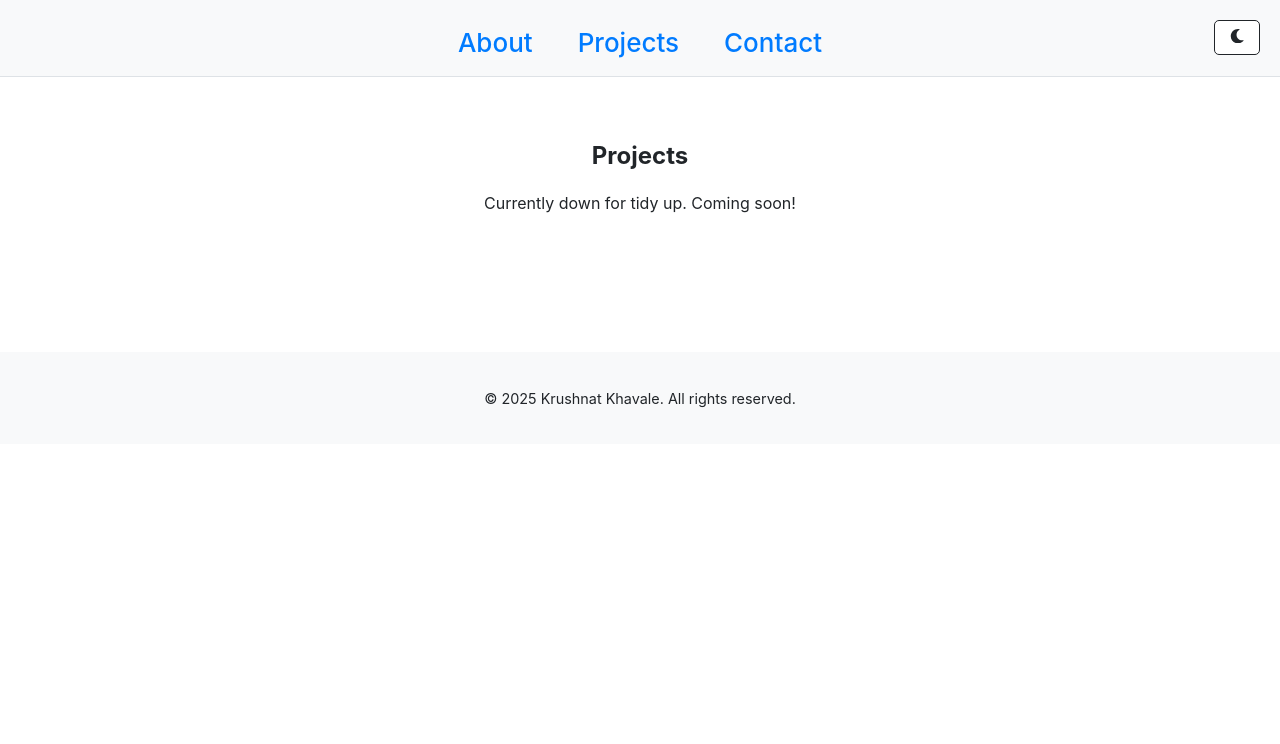
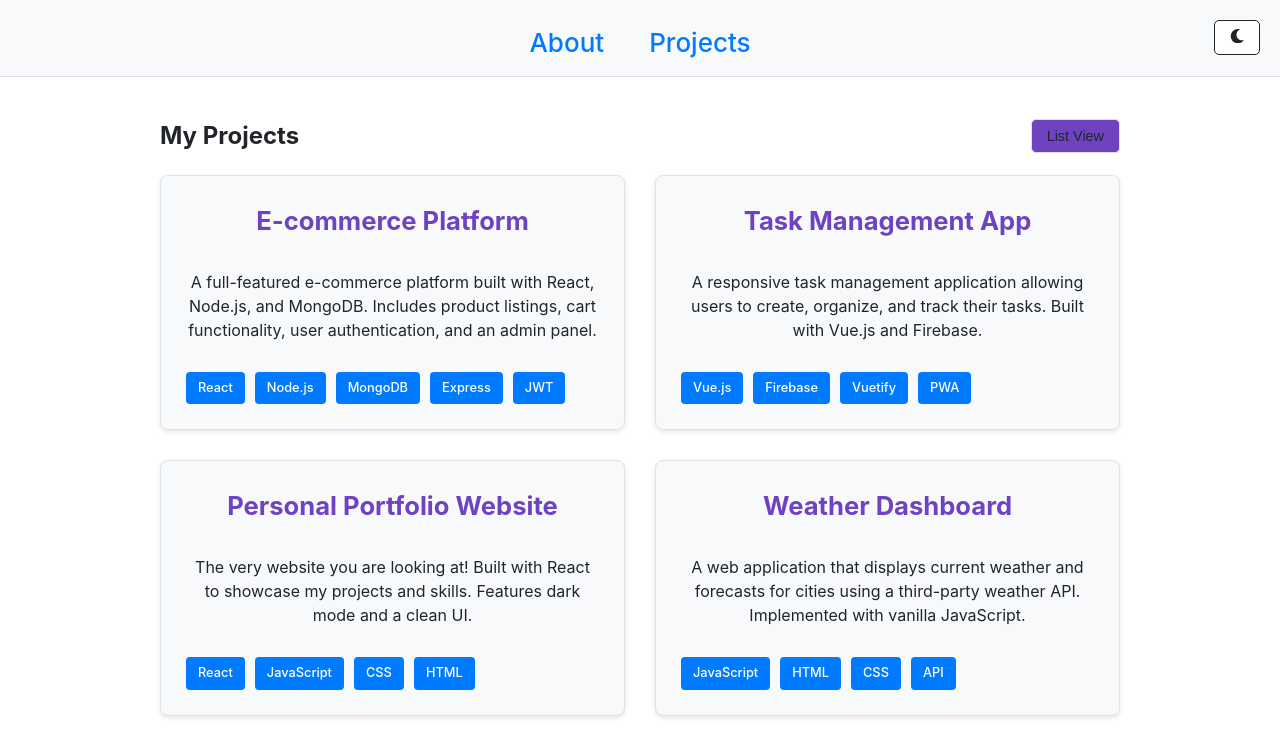
Before and after one commit to krushnatkhawale/krushnatkhawale.github.io, a React (Create React App) app: page /projects in a window 1280 px wide. Shown: the top 744 px of the page. Built offline with nearby package versions, Linux system fonts and the light colour scheme.

Commit message:
projects page now has cards with some toggle animation

```diff
--- /dev/null
+++ b/public/projects.json
@@ -0,0 +1,58 @@
+[
+  {
+    "id": 1,
+    "title": "E-commerce Platform",
+    "link": "https://github.com/yourusername/ecommerce-platform",
+    "description": "A full-featured e-commerce platform built with React, Node.js, and MongoDB. Includes product listings, cart functionality, user authentication, and an admin panel.",
+    "tags": ["React", "Node.js", "MongoDB", "Express", "JWT"]
+  },
+  {
+    "id": 2,
+    "title": "Task Management App",
+    "link": "https://github.com/yourusername/task-manager",
+    "description": "A responsive task management application allowing users to create, organize, and track their tasks. Built with Vue.js and Firebase.",
+    "tags": ["Vue.js", "Firebase", "Vuetify", "PWA"]
+  },
+  {
+    "id": 3,
+    "title": "Personal Portfolio Website",
+    "link": "https://github.com/krushnatkhawale/krushnatkhawale.github.io",
+    "description": "The very website you are looking at! Built with React to showcase my projects and skills. Features dark mode and a clean UI.",
+    "tags": ["React", "JavaScript", "CSS", "HTML"]
+  },
+  {
+    "id": 4,
+    "title": "Weather Dashboard",
+    "link": "https://github.com/yourusername/weather-dashboard",
+    "description": "A web application that displays current weather and forecasts for cities using a third-party weather API. Implemented with vanilla JavaScript.",
+    "tags": ["JavaScript", "HTML", "CSS", "API"]
+  },
+  {
+    "id": 5,
+    "title": "Blog Engine",
+    "link": "https://github.com/yourusername/blog-engine",
+    "description": "A lightweight blog engine developed with Python (Flask) and SQLite. Supports Markdown for posts and has a simple admin interface.",
+    "tags": ["Python", "Flask", "SQLite", "Markdown"]
+  },
+  {
+    "id": 6,
+    "title": "Data Visualization Tool",
+    "link": "https://github.com/yourusername/data-viz",
+    "description": "A tool for creating interactive charts and graphs from CSV data, using D3.js for powerful visualizations.",
+    "tags": ["D3.js", "JavaScript", "SVG"]
+  },
+  {
+    "id": 7,
+    "title": "Recipe Finder",
+    "link": "https://github.com/yourusername/recipe-finder",
+    "description": "Search for recipes based on ingredients you have. Integrates with a recipe API. Built with Angular.",
+    "tags": ["Angular", "TypeScript", "API"]
+  },
+  {
+    "id": 8,
+    "title": "Chat Application",
+    "link": "https://github.com/yourusername/realtime-chat",
+    "description": "A real-time chat application using WebSockets (Socket.io) and Node.js for instant messaging.",
+    "tags": ["Node.js", "Socket.io", "Express", "React"]
+  }
+]
--- a/src/App.css
+++ b/src/App.css
@@ -308,4 +308,151 @@ footer a:hover {
 }
 
 
-/* ... (rest of your existing styles) ... */
+/* ... (rest of the styles) ... */
+
+.projects-section {
+  padding: 20px;
+  /* margin-bottom: 40px; /* Consistent with other sections */
+  max-width: 960px; /* Constrain width to encourage larger cards in fewer columns */
+  margin-left: auto;
+  margin-right: auto;
+}
+
+.projects-header {
+  display: flex;
+  justify-content: space-between;
+  align-items: center;
+  margin-bottom: 20px;
+}
+
+.projects-header h2 {
+  margin: 0; /* Remove default margin if h2 is used here */
+}
+
+.view-toggle-button {
+  background-color: var(--button-bg);
+  color: var(--button-text-color); /* Note: Ensure this provides good contrast, see suggestion below */
+  border: 1px solid var(--border-color);
+  padding: 8px 15px;
+  border-radius: 5px;
+  cursor: pointer;
+  font-size: 0.9rem;
+  transition: background-color 0.3s ease, color 0.3s ease;
+}
+
+.view-toggle-button:hover {
+  background-color: var(--button-hover-bg);
+  /* color: var(--button-hover-text-color); /* If you have a specific hover text color */
+}
+
+/* Default: Card View / Grid View */
+.projects-list {
+  display: grid;
+  grid-template-columns: repeat(auto-fill, minmax(420px, 1fr)); /* Slightly larger min width */
+  gap: 30px;
+  padding: 0;
+  list-style: none;
+  transition: gap 0.4s ease-in-out;
+}
+
+.project-card {
+  background-color: var(--surface-bg-color);
+  border: 1px solid var(--border-color);
+  border-radius: 8px;
+  padding: 25px;
+  box-shadow: 0 2px 5px var(--shadow-color);
+  transition: transform 0.3s ease-in-out, box-shadow 0.3s ease-in-out, width 0.4s ease-in-out;
+  display: flex;
+  flex-direction: column;
+}
+
+.project-card:hover {
+  transform: translateY(-5px) scale(1.02);
+  box-shadow: 0 8px 16px var(--shadow-color);
+  line-height: 1.5;
+  margin-bottom: 18px;
+  flex-grow: 1; /* Allows description to take available space */
+  transition: margin-bottom 0.4s ease-in-out;
+}
+
+.project-card-content {
+  flex-grow: 1; /* Allows content to fill space, pushing tags to bottom */
+  display: flex;
+  flex-direction: column;
+}
+.project-card h3 {
+  margin-top: 0;
+  margin-bottom: 12px;
+  font-size: 1.6rem;
+}
+
+.project-card h3 a {
+  text-decoration: none;
+  color: var(--primary-accent-color);
+  transition: color 0.2s ease;
+}
+
+.project-card h3 a:hover {
+  color: var(--link-hover-color);
+  text-decoration: underline;
+}
+
+.project-card .project-description {
+  font-size: 1.0rem;
+  color: var(--text-color);
+  line-height: 1.5;
+  margin-bottom: 18px;
+  flex-grow: 1; /* Allows description to take available space */
+}
+
+.project-tags {
+  margin-top: auto; /* Pushes tags to the bottom of the card content area */
+  padding-top: 12px; /* Space above tags if description is short */
+  display: flex;
+  flex-wrap: wrap;
+  gap: 10px;
+  transition: margin-top 0.4s ease-in-out, padding-top 0.4s ease-in-out;
+}
+
+.project-tag {
+  background-color: var(--secondary-accent-color);
+  color: #ffffff; /* Using white for better contrast on accent color background */
+  padding: 6px 12px;
+  border-radius: 4px;
+  font-size: 0.8rem;
+  font-weight: 500;
+}
+
+/* List View Styles */
+.projects-list.list-view {
+  display: flex;
+  flex-direction: column;
+  gap: 15px; /* Spacing between list items */
+}
+
+.projects-list.list-view .project-card {
+  flex-direction: row; /* Content side-by-side */
+  align-items: flex-start; /* Align items to the top */
+  width: 100%;
+}
+
+.projects-list.list-view .project-card .project-card-content {
+  flex-grow: 1;
+}
+
+.projects-list.list-view .project-card .project-description {
+  margin-bottom: 10px; /* Adjust spacing for list view */
+}
+
+.projects-list.list-view .project-tags {
+  margin-top: 10px; /* Adjust spacing for list view */
+  padding-top: 0;
+}
+
+
+.loading-indicator {
+  text-align: center;
+  padding: 20px;
+  color: var(--text-secondary-color);
+  font-style: italic;
+}
--- a/src/App.js
+++ b/src/App.js
@@ -6,7 +6,6 @@ import './App.css'; // You can create this file for styling
 import Header from './components/Header';
 import About from './components/About';
 import Projects from './components/Projects';
-import Contact from './components/Contact';
 import Footer from './components/Footer';
 
 function App() {
@@ -40,7 +39,7 @@ function App() {
           <Routes>
             <Route path="/" element={<About />} />
             <Route path="/projects" element={<Projects />} />
-            <Route path="/contact" element={<Contact />} />
+            {/* <Route path="/contact" element={<Contact />} /> */}
             {/* You can add a 404 Not Found route here if you like */}
             {/* <Route path="*" element={<div>Page Not Found</div>} /> */}
           </Routes>
--- a/src/components/About.js
+++ b/src/components/About.js
@@ -1,4 +1,5 @@
 import React, { useState, useEffect, useRef } from 'react';
+import Contact from './Contact';
 
 const translations = {
   'hi': 'स्वागत है', // Hindi
@@ -106,6 +107,7 @@ function About({ isDarkMode, toggleDarkMode }) {
           <span className="role">🎯 TDD-BDD practitioner</span>
         </div>
       </div>
+      <Contact />
       </div>
     </section>
   );
--- a/src/components/Header.js
+++ b/src/components/Header.js
@@ -8,7 +8,7 @@ function Header({ isDarkMode, toggleDarkMode }) {
       <nav className="main-nav">
         <Link to="/">About</Link>
         <Link to="/projects">Projects</Link>
-        <Link to="/contact">Contact</Link>
+        {/* <Link to="/contact">Contact</Link> */}
       </nav>
 
       <button
--- /dev/null
+++ b/src/components/ProjectCard.js
@@ -0,0 +1,31 @@
+import React from 'react';
+
+function ProjectCard({ project }) {
+  if (!project) {
+    return null; // Or some placeholder/error
+  }
+
+  return (
+    <li className="project-card">
+      <div className="project-card-content">
+        <h3>
+          <a href={project.link} target="_blank" rel="noopener noreferrer">
+            {project.title}
+          </a>
+        </h3>
+        <p className="project-description">{project.description}</p>
+      </div>
+      {project.tags && project.tags.length > 0 && (
+        <div className="project-tags">
+          {project.tags.map((tag, index) => (
+            <span key={index} className="project-tag">
+              {tag}
+            </span>
+          ))}
+        </div>
+      )}
+    </li>
+  );
+}
+
+export default ProjectCard;
--- a/src/components/Projects.js
+++ b/src/components/Projects.js
@@ -1,13 +1,52 @@
-import React from 'react';
+import React, { useState, useEffect } from 'react';
+import ProjectCard from './ProjectCard'; // We'll create this component
 
 function Projects() {
+  const [displayedProjects, setDisplayedProjects] = useState([]);
+  const [isListView, setIsListView] = useState(false); // false for Card view, true for List view
+  const [isLoading, setIsLoading] = useState(true);
+
+  // Fetch projects from JSON
+  useEffect(() => {
+    setIsLoading(true);
+    fetch('/projects.json') // Assuming projects.json is in the public folder
+      .then(response => {
+        if (!response.ok) {
+          throw new Error(`HTTP error! status: ${response.status}`);
+        }
+        return response.json();
+      })
+      .then(data => {
+        setDisplayedProjects(data);
+        setIsLoading(false);
+      })
+      .catch(error => {
+        console.error("Could not fetch projects:", error);
+        setIsLoading(false);
+      });
+  }, []);
+
+  const toggleView = () => {
+    setIsListView(prevIsListView => !prevIsListView);
+  };
+
   return (
-    <section id="projects">
-      <h2>Projects</h2>
-      <p>
-        Currently down for tidy up. Coming soon!
-      </p>
-      {/* You can add more project details later */}
+    <section className="projects-section">
+      <div className="projects-header">
+        <h2>My Projects</h2>
+        <button onClick={toggleView} className="view-toggle-button">
+          {isListView ? 'Card View' : 'List View'}
+        </button>
+      </div>
+       {isLoading && <p className="loading-indicator">Loading projects...</p>}
+      {!isLoading && displayedProjects.length === 0 && <p>No projects to display at the moment.</p>}
+      <ul className={`projects-list ${isListView ? 'list-view' : ''}`}>
+        {
+          displayedProjects.map((project, index) => (
+            <ProjectCard key={project.id || index} project={project} />
+          ))
+        }
+      </ul>
     </section>
   );
 }
```
